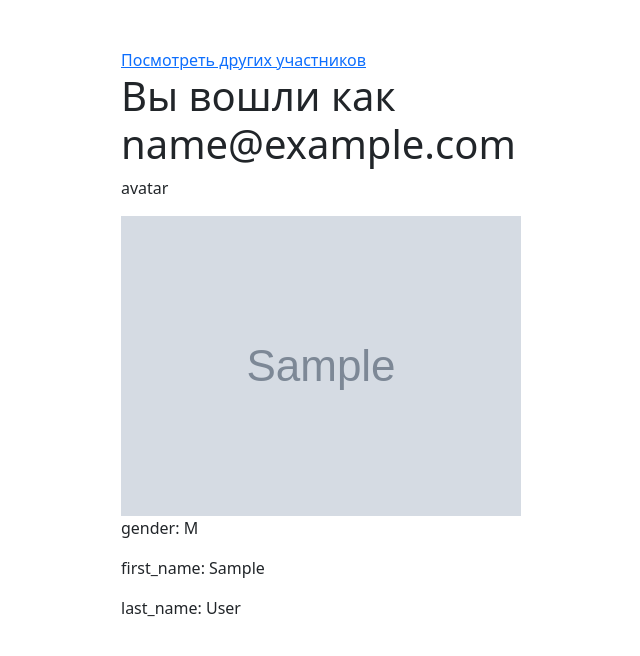
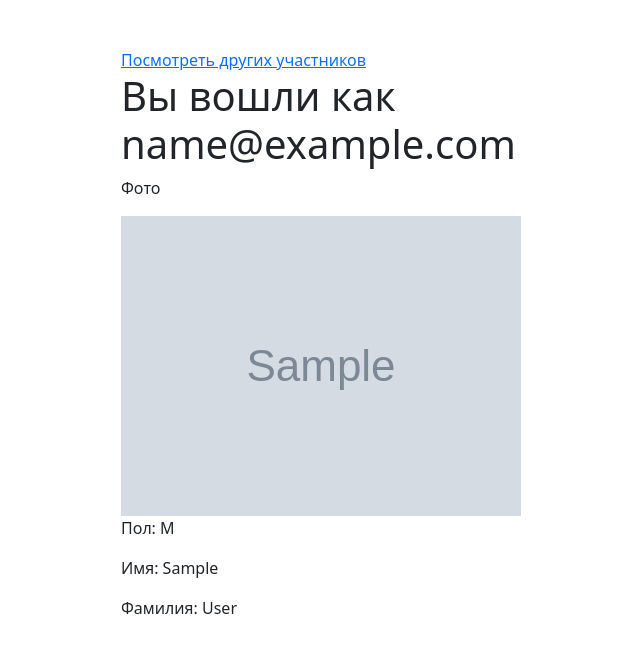
Before and after one commit to sergeysharay1987/dating-site, a Django app: page /my_tinder/clients/1/ in a window 1280 px wide. Shown: the top 656 px of the page, without its empty margins (246-886 px from the left). Run offline with Django 3.2, Linux system fonts and the light colour scheme; a user stored in the database is signed in; tables that the repository leaves empty hold one stand-in row (values such as "Sample post"); grey boxes marked "Sample" are stand-in pictures; some libraries are stand-ins or nearby versions.

Commit message:
В my_tinder/templates/my_tinder/client_page.html добавлен пользовательский тег get_verbose_field_name для получения атрибута verbose_name полей модели, используемых для отображения информации об участнике

```diff
--- a/my_tinder/templates/my_tinder/client_page.html
+++ b/my_tinder/templates/my_tinder/client_page.html
@@ -1,4 +1,5 @@
 {% extends 'my_tinder/base_my_tinder.html' %}
+{% load verbose_names %}
 
 
 {% block title %}
@@ -10,13 +11,14 @@
 <h1>Вы вошли как {{ client_email }}</h1>
 
 
-{% for field_name, value in client_info.items %}
-    {% if value.url %}
-    <p>{{ field_name }}</p>
-    <img src="{{ value.url }}" alt="connect" style="max-height:300px">
-    {% else %}
-        <p>{{ field_name }}: {{ value }}</p>
-    {% endif %}
+    {% for field_name, value in client_info.items %}
+        {% if value.url %}
+        <p>{% get_verbose_field_name client field_name %}</p>
+        <img src="{{ value.url }}" alt="connect" style="max-height:300px">
+        {% else %}
+            <p>{% get_verbose_field_name client field_name %}: {{ value }}</p>
+        {% endif %}
+
 {% endfor %}
 
 
```
